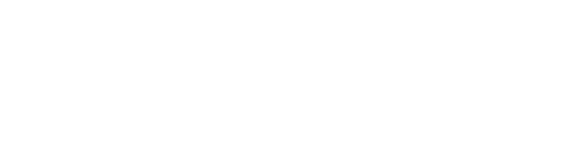
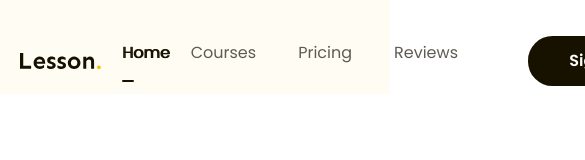
Before and after one commit to pvhdang707/figma-to-html, a plain HTML site: page index.html in a window 390 px wide. Shown: the top 160 px of the page, 585 px wide, since content can reach past the window. Drawn offline with Linux system fonts and the light colour scheme.

Commit message:
feat: enhance layout and styling for header and navigation
Added a structured header with navigation links and a sign-up button. Integrated Google Fonts and updated CSS for improved styling, including a sticky header and responsive design elements.

```diff
--- a/assets/css/style.css
+++ b/assets/css/style.css
@@ -1,14 +1,96 @@
-*{
-    box-sizing: border-box;
+* {
+  box-sizing: border-box;
 }
 
 /* change font size to 1rem = 10px */
-html{
-    font-size: 62.5%;
+html {
+  font-size: 62.5%;
 }
 
-body{
-    /* 1.6rem =16px */
+body {
+  /* 1.6rem =16px */
+  font-size: 1.6rem;
+  font-family: "Poppins", sans-serif;
+}
+
+/* common */
+a {
+  text-decoration: none;
+}
+
+.btn{
+    display: inline-block;
+    min-width: 118px;
+    padding: 0 16px;
+    line-height: 50px;
+    color:#fff;
+    text-align: center;
     font-size: 1.6rem;
+    font-weight: 600;
+    border-radius: 24.5px;
+    background: #171100;
+}
 
+.main-content {
+  width: 1170px;
+  max-width: calc(100% - 40px);
+  margin-left: auto;
+  margin-right: auto;
 }
+
+/* header */
+.header {
+    background:#fffcf4;
+}
+
+.header.fixed{
+    position: sticky;
+    top:-28px;
+}
+.header .body {
+  display: flex;
+  align-items: center;
+  padding: 36px 0 8px;
+}
+
+.nav ul {
+  display: flex;
+}
+
+.nav {
+  margin-left: auto;
+}
+
+.nav a {
+  color: #5f5b53;
+  font-size: 1.6rem;
+  padding: 8px 21px;
+  position: relative;
+}
+
+.nav li.active a,
+.nav a:hover{
+    color: #171100;
+    /* font-weight: 600; */
+    text-shadow: 1px 0 0 currentColor;
+}
+
+.nav li.active a::after{
+    position: absolute;
+    left: 21px;
+    bottom:6px;
+    display: block;
+    content:"";
+    width: 12px;
+    height: 2px;
+    border-radius: 1px;
+    background: #171100;
+}
+
+.header .btn-sign-up{
+    min-width: 144px;
+}
+
+.header .action{
+    margin-left: 49px;
+}
--- a/index.html
+++ b/index.html
@@ -3,9 +3,48 @@
     <head>
         <meta charset="UTF-8">
         <meta name="viewport" content="width=device-width, initial-scale=1.0">
+        <link rel="stylesheet" href="./assets/css/reset.css">
+        <link rel="preconnect" href="https://fonts.googleapis.com">
+        <link rel="preconnect" href="https://fonts.gstatic.com" crossorigin>
+        <link
+            href="https://fonts.googleapis.com/css2?family=Poppins:ital,wght@0,100;0,200;0,300;0,400;0,500;0,600;0,700;0,800;0,900;1,100;1,200;1,300;1,400;1,500;1,600;1,700;1,800;1,900&display=swap"
+            rel="stylesheet">
+        <link
+            href="https://fonts.googleapis.com/css2?family=Poppins:ital,wght@0,100;0,200;0,300;0,400;0,500;0,600;0,700;0,800;0,900;1,100;1,200;1,300;1,400;1,500;1,600;1,700;1,800;1,900&family=Sen:wght@400..800&display=swap"
+            rel="stylesheet">
+        <link rel="stylesheet" href="./assets/css/style.css">
         <title>Document</title>
     </head>
-<body>
-
+    <body style="height: 10000px;">
+        <!-- header -->
+        <header class="header fixed">
+            <div class="main-content">
+                <div class="body">
+                    <!-- logo -->
+                     <img src="./assets/img/logo.svg" alt="lesson." class="logo">
+                     <!-- nav -->
+                      <nav class="nav">
+                        <ul>
+                            <li class="active">
+                                <a href="#!">Home</a>
+                            </li>
+                            <li >
+                                <a href="#!">Courses</a>
+                            </li>
+                            <li>
+                                <a href="#!">Pricing</a>
+                            </li>
+                            <li>
+                                <a href="#!">Reviews</a>
+                            </li>
+                        </ul>
+                      </nav>
+                      <!-- btn -->
+                       <div class="action">
+                        <a href="" class="btn btn-sign-up">Sign Up</a>
+                       </div>
+                </div>
+            </div>
+        </header>
     </body>
 </html>
```
Also changed, not shown: assets/img/logo.svg (added). Lines whose indentation alone changed are shown as unchanged.
